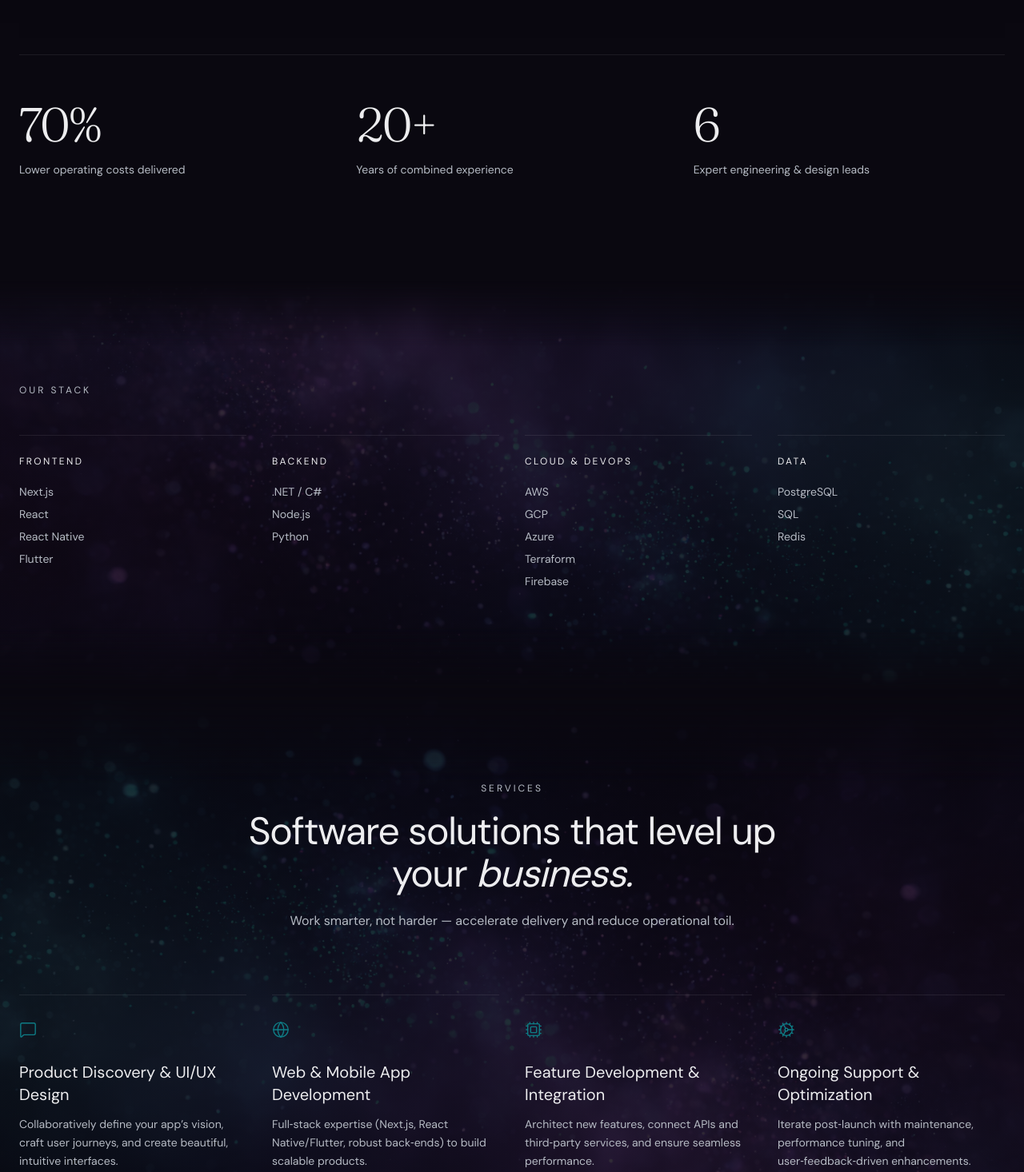
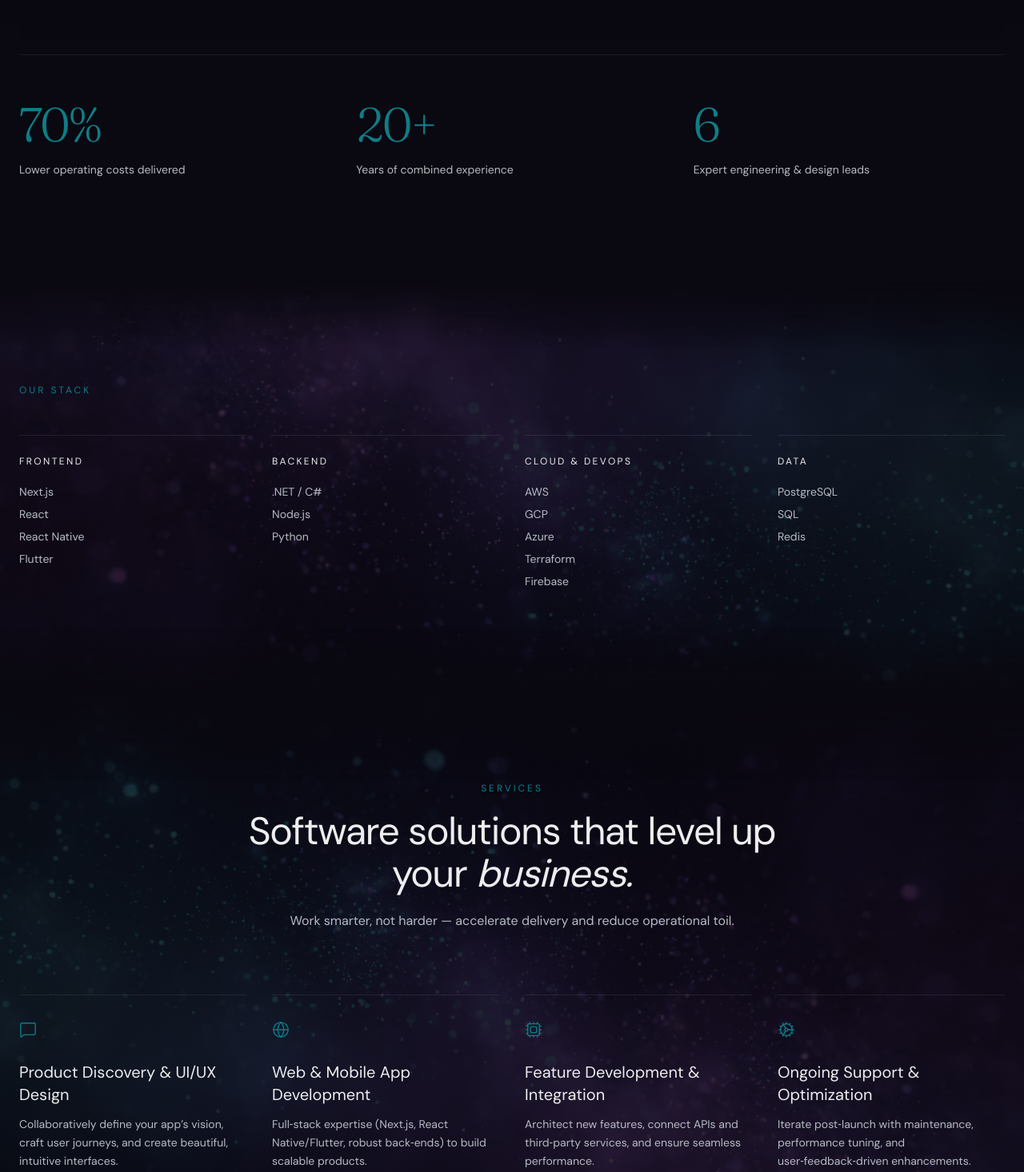
Before and after one commit to solafidei/solafidei-site, a Next.js app: page / in a window 1280 px wide. Shown: the part 860-2326 px from the top of the page at 80% size. Built offline with nearby package versions, Linux system fonts and the light colour scheme; no server answers.

Commit message:
Color eyebrows + Process step numbers + Stats numbers in dark cyan-teal (--icon)

```diff
--- a/src/app/components/Process.tsx
+++ b/src/app/components/Process.tsx
@@ -104,7 +104,7 @@ export function Process() {
             className="grid gap-8 border-t border-border py-12 md:grid-cols-12 md:gap-12"
           >
             <div className="md:col-span-5">
-              <span className="font-[family-name:var(--font-fraunces)] text-4xl font-light text-foreground/30 md:text-5xl">
+              <span className="font-[family-name:var(--font-fraunces)] text-4xl font-light text-icon md:text-5xl">
                 {String(i + 1).padStart(2, "0")}
               </span>
               <h3 className="mt-5 font-[family-name:var(--font-fraunces)] text-2xl font-normal text-foreground">
--- a/src/app/components/Stats.tsx
+++ b/src/app/components/Stats.tsx
@@ -21,7 +21,7 @@ export function Stats() {
       >
         {stats.map(({ value, label }) => (
           <div key={label} className="flex flex-col">
-            <span className="font-[family-name:var(--font-fraunces)] text-5xl font-light tracking-tight text-foreground md:text-6xl">
+            <span className="font-[family-name:var(--font-fraunces)] text-5xl font-light tracking-tight text-icon md:text-6xl">
               {value}
             </span>
             <span className="mt-4 max-w-[16rem] text-sm leading-relaxed text-muted">{label}</span>
--- a/src/app/components/TechStack.tsx
+++ b/src/app/components/TechStack.tsx
@@ -32,7 +32,7 @@ export function TechStack() {
           whileInView={{ opacity: 1, y: 0 }}
           viewport={{ once: true }}
           transition={{ duration: 0.6, ease: [0.16, 1, 0.3, 1] }}
-          className="text-xs uppercase tracking-[0.25em] text-muted"
+          className="text-xs uppercase tracking-[0.25em] text-icon"
         >
           Our stack
         </motion.p>
--- a/src/app/components/ui/SectionHeading.tsx
+++ b/src/app/components/ui/SectionHeading.tsx
@@ -41,7 +41,7 @@ export function SectionHeading({
       {eyebrow && (
         <motion.span
           variants={fadeInUp}
-          className="text-xs uppercase tracking-[0.25em] text-muted"
+          className="text-xs uppercase tracking-[0.25em] text-icon"
         >
           {eyebrow}
         </motion.span>
```
